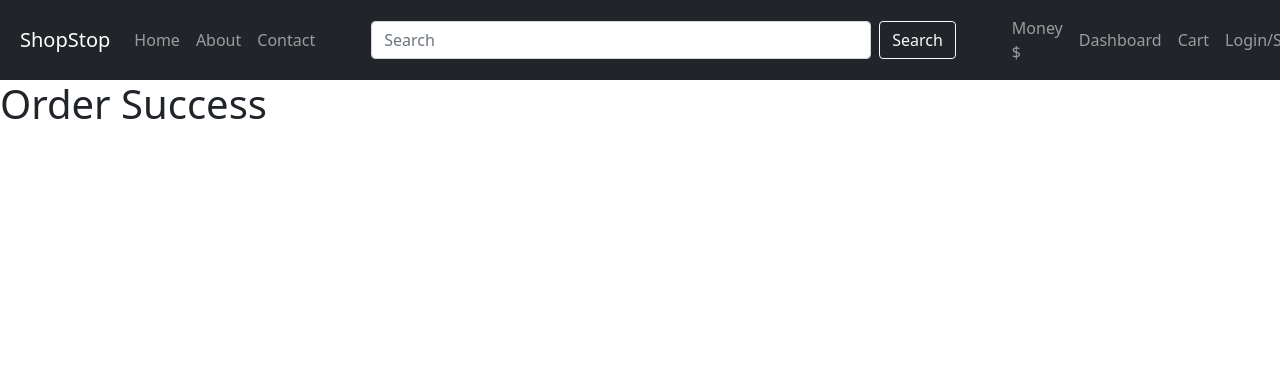
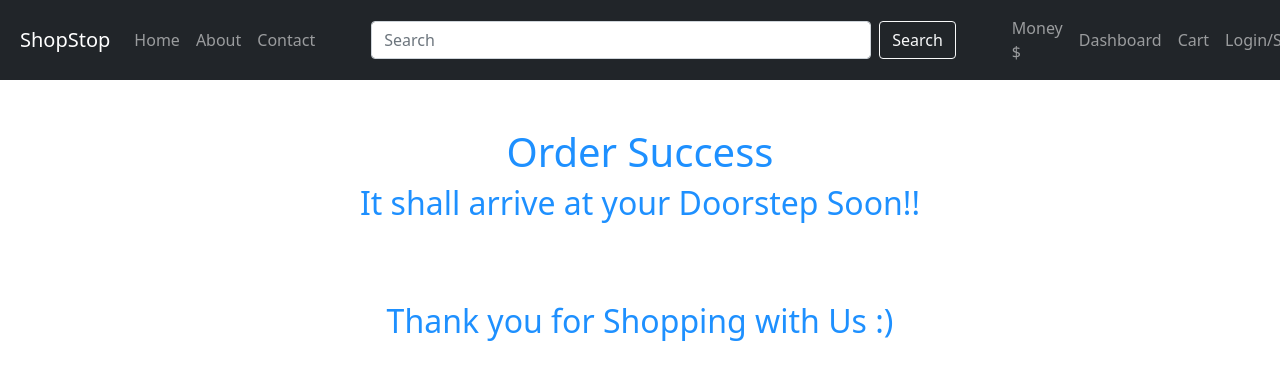
Before and after one commit to AkhilGoel2211/E-CommerceWebsite, a React (Create React App) app: page /order-confirmed in a window 1280 px wide. Shown: the top 380 px of the page. Built offline with nearby package versions, Linux system fonts and the light colour scheme; no server answers; the database is empty.

Commit message:
Order Confirmation Page Completed.

```diff
--- a/src/components/orderConfirmation.jsx
+++ b/src/components/orderConfirmation.jsx
@@ -1,7 +1,20 @@
-import React, {Component} from 'react';
+import React, {Component} from "react";
 
 const OrderConfirmed = () => {
-  return (<h1>Order Success</h1>);
+  return (
+    <React.Fragment>
+      <center style={{color: "dodgerblue"}}>
+        <br />
+        <br />
+        <h1>Order Success</h1>
+        <h2>It shall arrive at your Doorstep Soon!!</h2>
+        <br />
+        <br />
+        <br />
+        <h2>Thank you for Shopping with Us :)</h2>
+      </center>
+    </React.Fragment>
+  );
 };
 
 export default OrderConfirmed;
```
